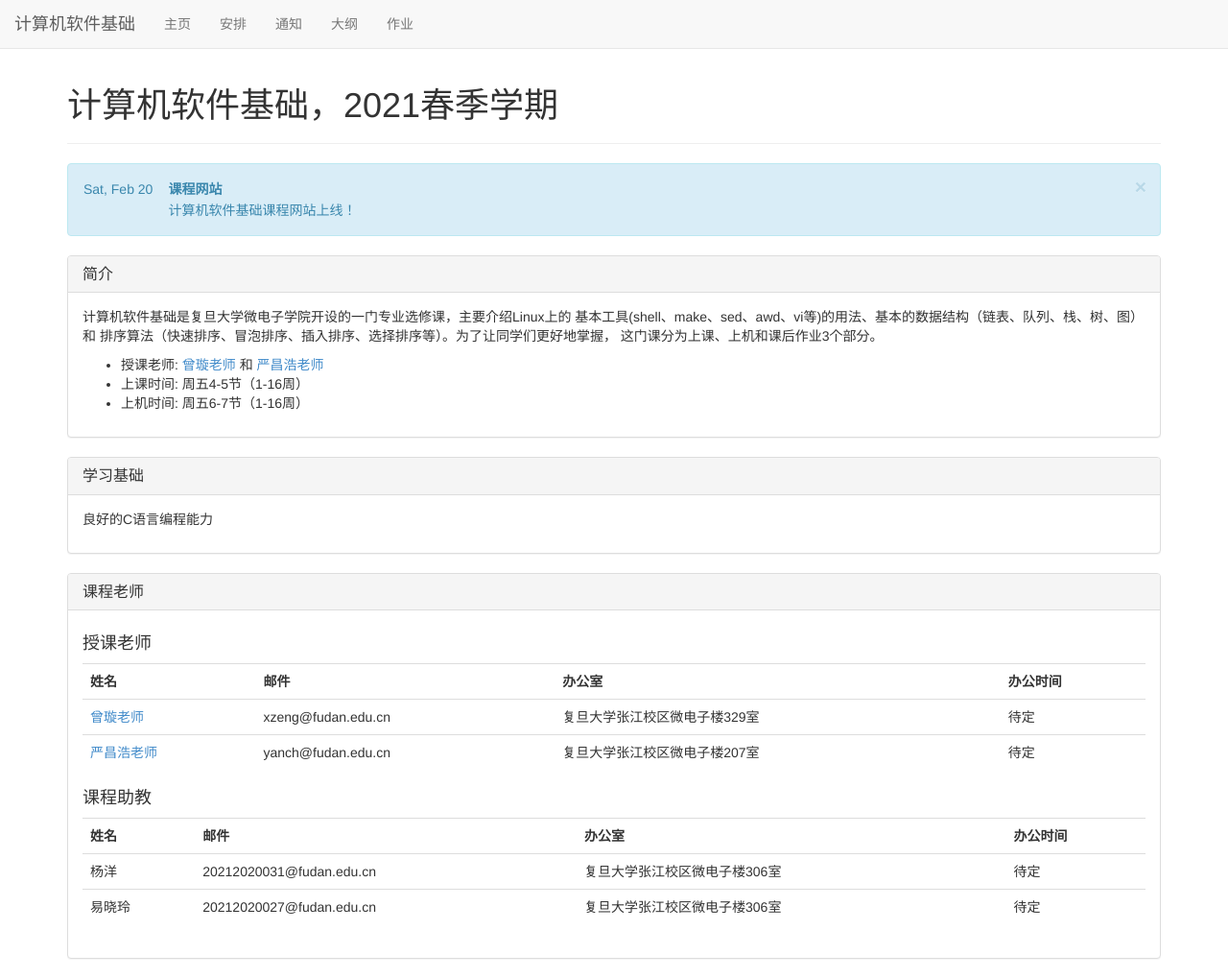
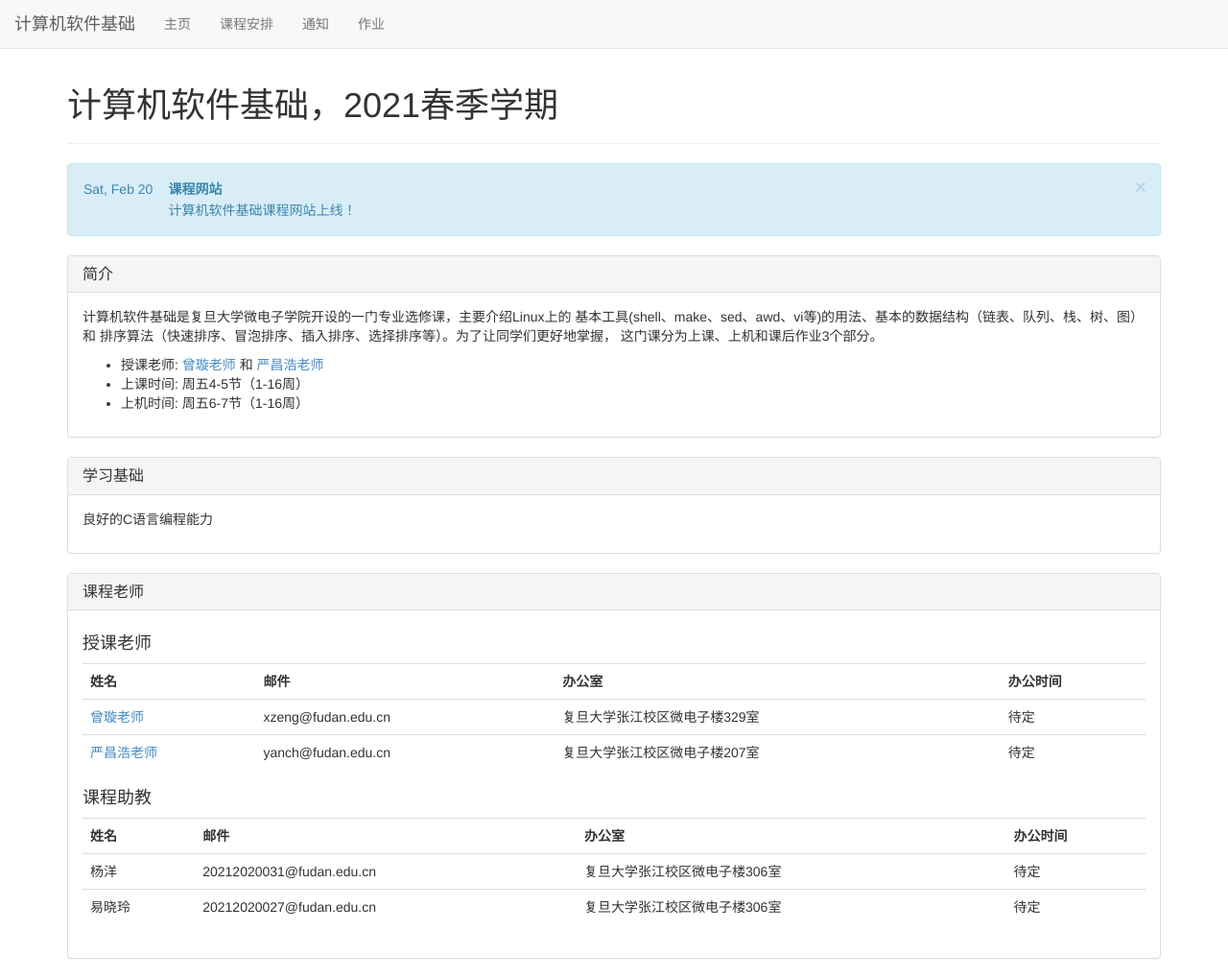
Before and after one commit to Fundamental-of-Computer-Software/Fundamental-of-Computer-Software.github.io, a Jekyll site: the page built from index.html, in a window 1280 px wide and 1019 px high. Shown: the whole window at 96% size. Built offline with Jekyll 4.4.1, drawn with Linux system fonts in a browser that asks for light colours.

Commit message:
update course page

```diff
--- a/_layouts/coursepage.html
+++ b/_layouts/coursepage.html
@@ -38,9 +38,8 @@
       <div class="collapse navbar-collapse navbar-ex1-collapse">
         <ul class="nav navbar-nav">
           <li><a href="index.html">主页</a></li>
-          <li><a href="lectures.html">安排</a></li>
+          <li><a href="lectures.html">课程安排</a></li>
           <li><a href="announcements.html">通知</a></li>
-          <li><a href="https://docs.google.com/document/d/1b9X38hv0DZEJqCz_s_7QkmllYy-AG6gOdrxUBGhcJBo/edit?usp=sharing">大纲</a></li>
           <li><a href="assignments.html">作业</a></li>
         </ul>
       </div><!-- /.navbar-collapse -->
```
